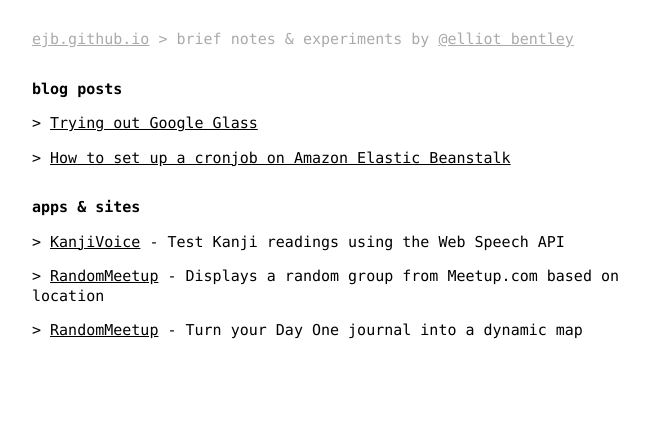
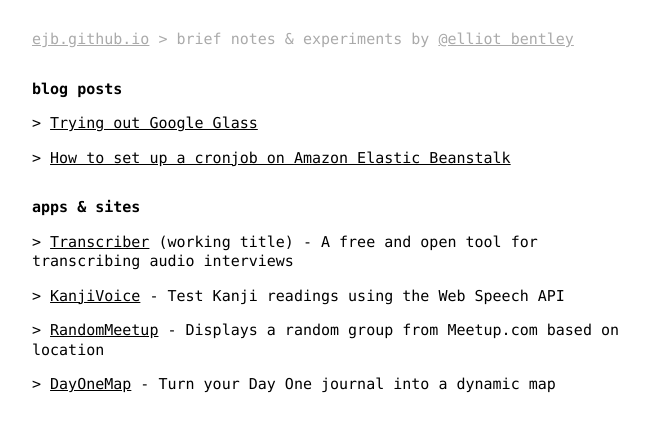
Before and after one commit to ejb/elliotbentley.com, a Jekyll site: the page built from index.html, in a window 1280 px wide. Shown: the top 432 px of the page, without its empty margins (308-957 px from the left). Built offline with Jekyll 4.4.1, drawn with Linux system fonts in a browser that asks for light colours.

Commit message:
Updated homepage

```diff
--- a/index.html
+++ b/index.html
@@ -14,9 +14,10 @@
 
   <h2>apps & sites</h2>
   <ul>
+      <li>> <a href="http://ejb.github.io/transcriber/">Transcriber</a> (working title) - A free and open tool for transcribing audio interviews</li>
       <li>> <a href="https://kanjivoice.s3.amazonaws.com/index.htm">KanjiVoice</a> - Test Kanji readings using the Web Speech API</li>
       <li>> <a href="http://ejb.github.io/RandomMeetup/">RandomMeetup</a> - Displays a random group from Meetup.com based on location</li>
-      <li>> <a href="https://github.com/ejb/DayOneMap/">RandomMeetup</a> - Turn your Day One journal into a dynamic map</li>
+      <li>> <a href="https://github.com/ejb/DayOneMap/">DayOneMap</a> - Turn your Day One journal into a dynamic map</li>
   </ul>
 
 
```
